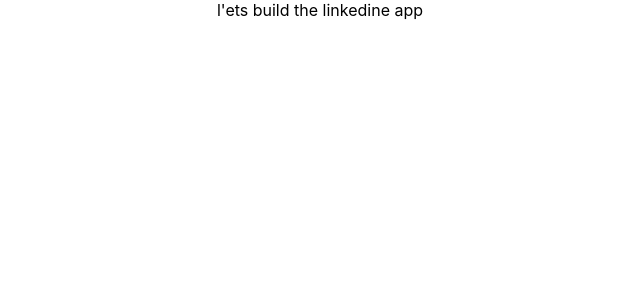
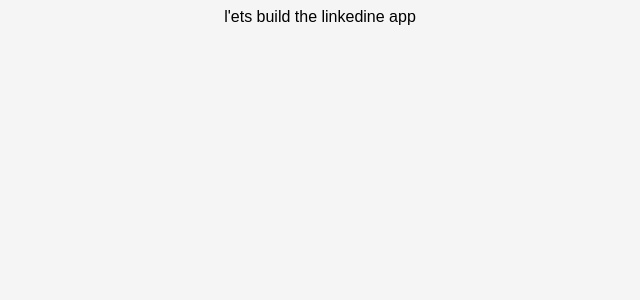
Before and after one commit to khaledghaffarii/Linkedin-clone, a React (Create React App) app: page / in a window 1280 px wide. Shown: the top 300 px of the page, without its empty margins (320-960 px from the left). Built offline with nearby package versions, Linux system fonts and the light colour scheme.

Commit message:
style: formate body and html for all project page in index.css

```diff
--- a/src/index.css
+++ b/src/index.css
@@ -1,13 +1,41 @@
-body {
-  margin: 0;
-  font-family: -apple-system, BlinkMacSystemFont, 'Segoe UI', 'Roboto', 'Oxygen',
-    'Ubuntu', 'Cantarell', 'Fira Sans', 'Droid Sans', 'Helvetica Neue',
-    sans-serif;
-  -webkit-font-smoothing: antialiased;
-  -moz-osx-font-smoothing: grayscale;
+.body{
+  overflow-y:scroll;
+  overflow-x: hidden;
+}
+:root,
+body,
+html{
+  background-color: #f5f5f5;
+  box-sizing: border-box;
 }
 
-code {
-  font-family: source-code-pro, Menlo, Monaco, Consolas, 'Courier New',
-    monospace;
+div,
+h1,
+h2,
+h3,
+h4,
+h5,
+h6,
+header,
+html,
+i,
+img,
+label,
+li,
+nav,
+p,
+small,
+span,
+ul {
+  margin: 0;
+  padding: 0;
+  border: 0;
+  outline: none;
+  font-size: 100%;
+  vertical-align: baseline;
+  background: transparent;
 }
+
+body {
+  font-family: Arial, sans-serif;
+}
```
